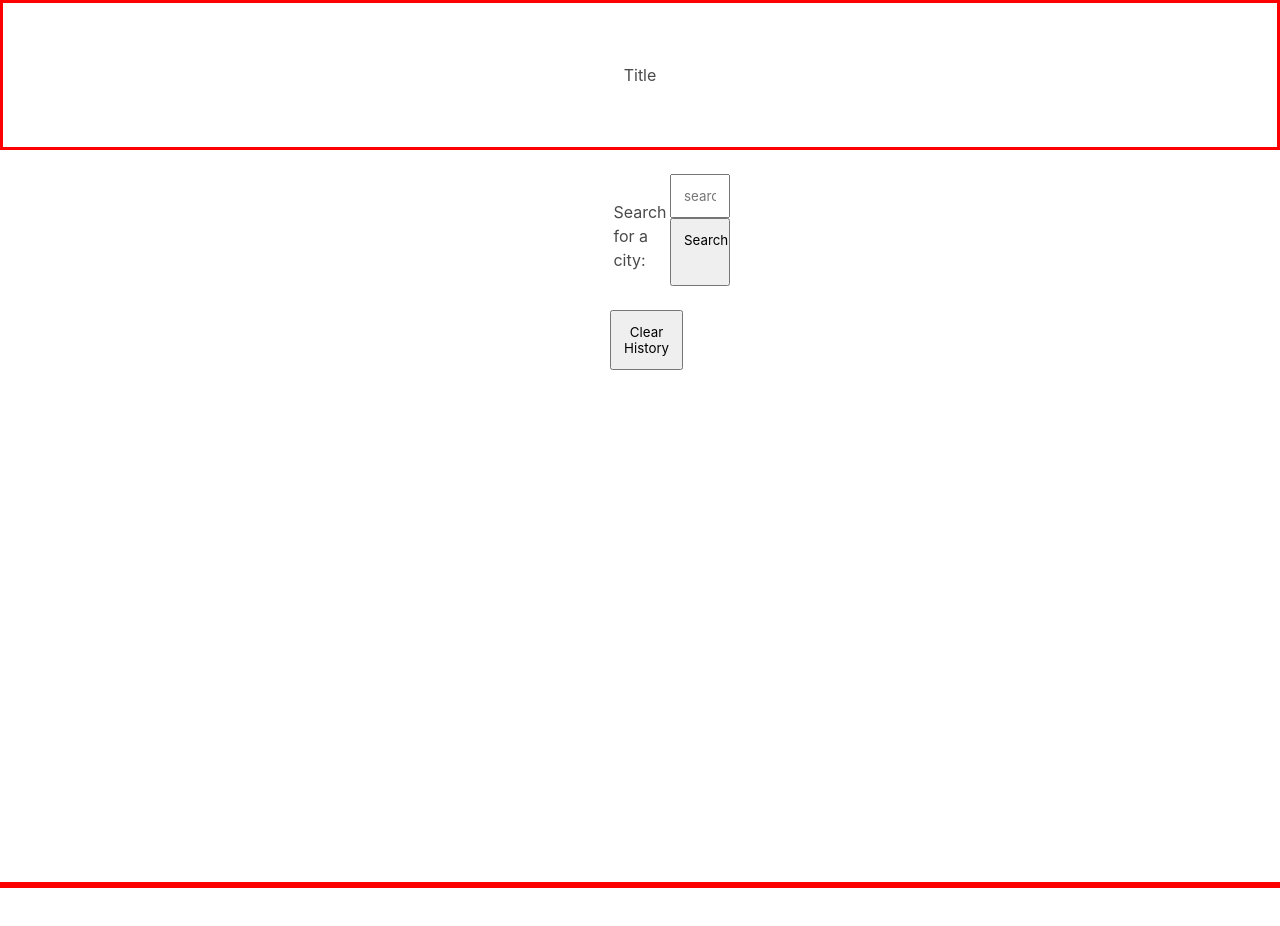
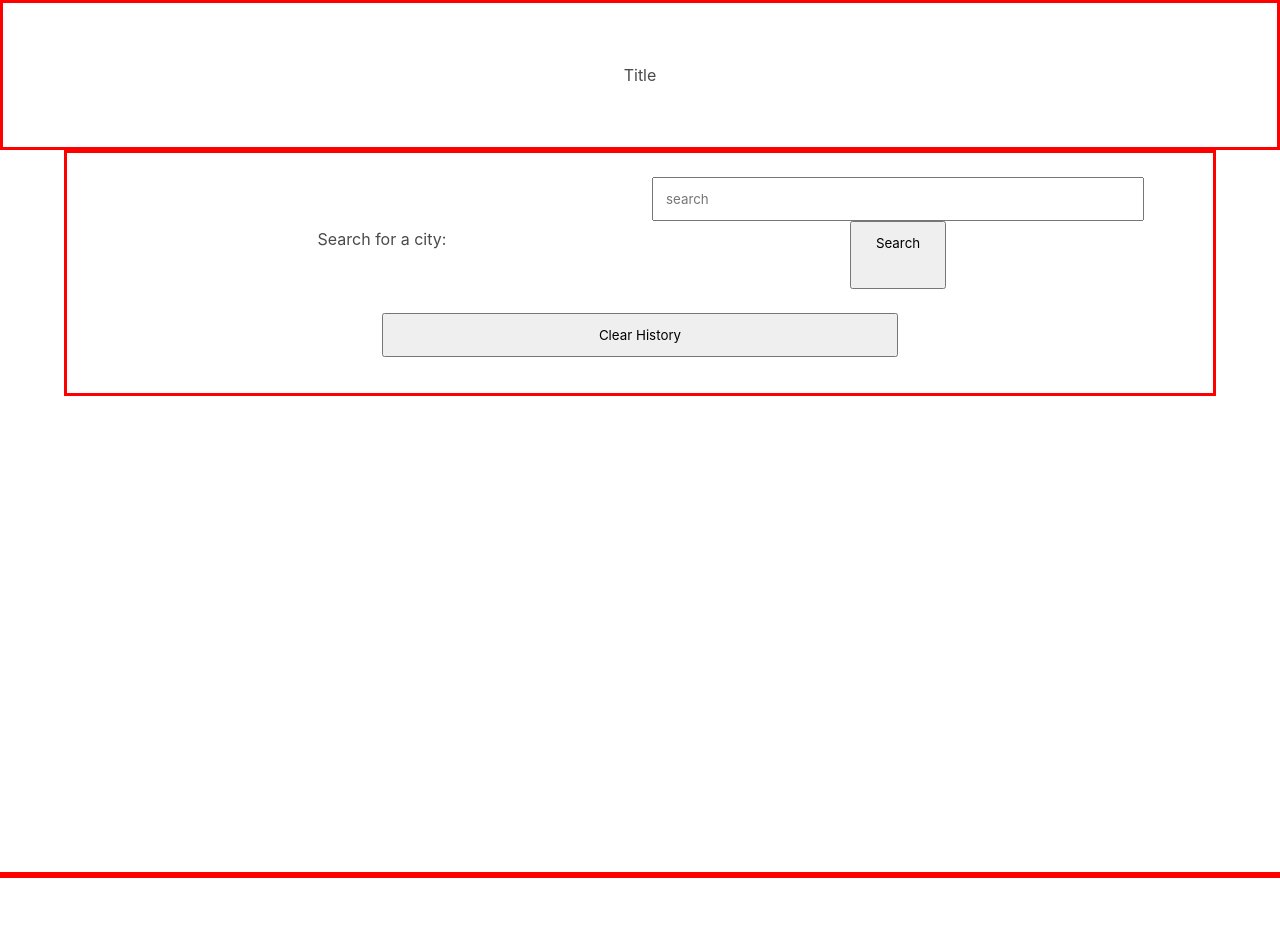
Before and after one commit to bernabasa/suns-bedtime, a plain HTML site: page index.html in a window 1280 px wide. Drawn offline with nearby package versions, Linux system fonts and the light colour scheme.

Commit message:
Update style.css

```diff
--- a/assets/css/style.css
+++ b/assets/css/style.css
@@ -10,23 +10,23 @@
 
 #search-container {
     display: flex;
-    justify-content: left;
-    width: 60px;
+    justify-content: center;
+   /* width: 60px; */
 }
 #city-search {
     display: flex;
-    justify-content: left;
-    width: 60px;
+    justify-content: center;
+   /* width: 60px;   */
 }
 #city-input {
     display: flex;
-    justify-content: left;
-    width: 60px;
+    justify-content: center;
+    /*width: 60px; */
 }
 #searchBtn {
     display: flex;
-    justify-content: left;
-    width: 60px;
+    justify-content: center;
+    /*width: 60px;*/
 }
 
 #search {
@@ -133,3 +133,12 @@
 #weatherapibox {
     background-size: 100%;
 }
+
+
+#search-container {
+    width: 100%;
+    text-align: center;
+    border: solid red 3px;
+    display: flex;
+    justify-content: center;
+}
```
